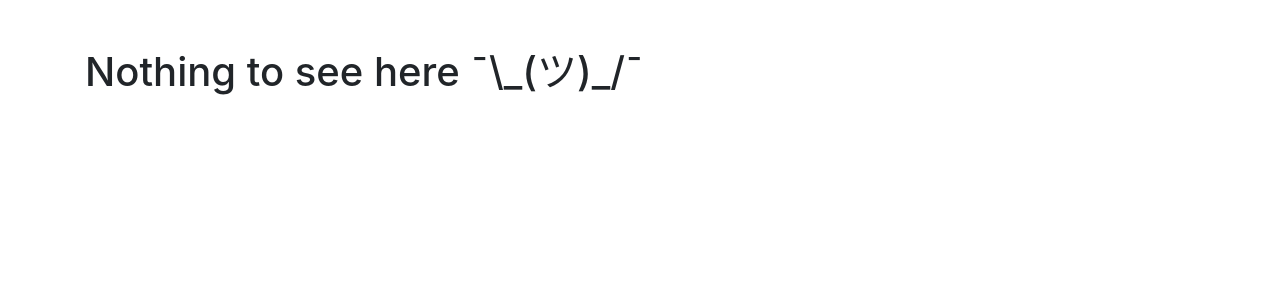
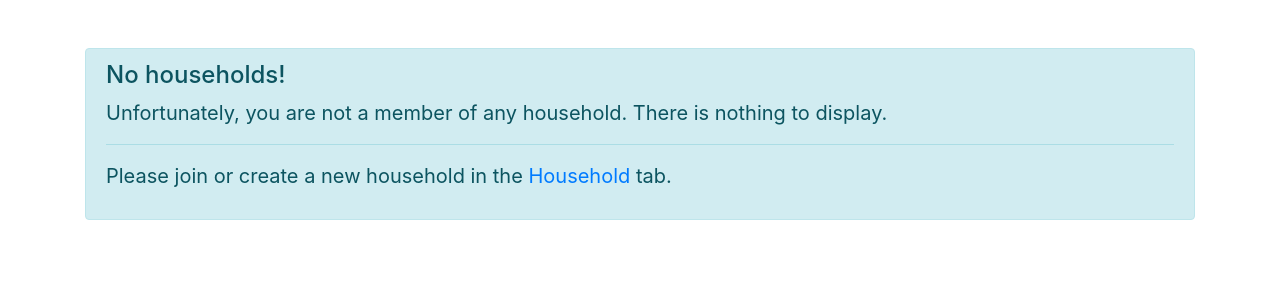
Before and after one commit to Seqrous/ThingsWeNeedRedefined, a Django app: page /main/ in a window 1280 px wide. Shown: the part 56-356 px from the top of the page. Run offline with Django 3.2, Linux system fonts and the light colour scheme; the visitor is signed in with stand-in values (Sample User, id 1); data that the repository does not hold is empty; some libraries are stand-ins or nearby versions.

Commit message:
Added alert-info in index and wish template, styling in index

```diff
--- a/ThingsWeNeed/shopping_app/templates/shopping_app/index.html
+++ b/ThingsWeNeed/shopping_app/templates/shopping_app/index.html
@@ -9,14 +9,14 @@
         <!-- Household/product table -->
         {% if household_list %}
             {% for household in household_list %}
-                <h3>{{ household.name }}</h3>
+                <h3 id='household-name'>{{ household.name }}</h3>
                 <div class='jumbotron household-jumbotron'>
                     <!-- Check if there are any items -->
                     {% if household.products.all %}
 
                         <!-- PENDING PRODUCTS -->
                         {% if household.products.all|products:"pending"|length > 0 %}
-                            <h5>Household products</h5>
+                            <h5 class='category-heading'><strong>Household products</strong></h5>
                             <table id="household-products-{{ household.slug }}" class="table table-bordered table-striped">
                                 <thead id='household-products-thead-{{ household.slug }}' class="thead-dark">
                                     <tr>
@@ -60,11 +60,12 @@
                                 </tbody>
                             </table>
                         {% else %}
-                            <h5>There are no pending products</h5>
+                            <h5><i>There are no pending products</i></h5>
                         {% endif %}
+                        <hr>
                         <!-- BOUGHT PRODUCTS / HISTORY  -->
+                        <h5 class="category-heading"><strong>Product history</strong></h5>
                         <div id="{{ household.slug }}-history-content" class='product-history-content'>
-                            <h5>Product history</h5>
                             {% if household.products.all|products:"bought"|length > 0 %}
                                 <table id="household-product-history-{{ household.slug }}" class="table table-bordered">
                                     <thead class="thead-dark">
@@ -103,14 +104,15 @@
                                     </tbody>
                                 </table>
                             {% else %}
-                                <p><strong>No history</strong></p>
+                                <h5><strong>It's empty</strong></h5>
                             {% endif %}
                         </div>
                         <button type='button' id="{{ household.slug }}-history" class='history-collapsible'>&#9660</button>
+                        <hr>
 
                         <!-- WISHES -->
                         {% if household.products.all|products:"wishes"|length > 0 %}
-                            <h5>Wishes</h5>
+                            <h5 class="category-heading"><strong>Wishes</strong></h5>
                             <!-- table with wishes -->
                             <table id="household-wishes-{{ household.slug }}" class="table table-bordered table-striped">
                                 <thead id='household-wishes-thead-{{ household.slug }}' class="thead-dark">
@@ -155,11 +157,12 @@
                                 </tbody>
                             </table>
                         {% else %}
-                            <h5>There are no pending wishes</h5>
+                            <h5><i>There are no pending wishes</i></h5>
                         {% endif %}
                     {% else %}
-                        <h5>No wishes or products in this household</h5>
+                        <h5><i>No wishes or products in this household</i></h5>
                     {% endif %}
+                    <hr>
 
                     <!-- PURCHASE FORM -->
                     <div id='confirm-purchase-dialog-{{ household.slug }}' class='purchase-content'>
@@ -211,7 +214,12 @@
             </div>
         {% else %}
             <br>
-            <h1>Nothing to see here ¯\_(ツ)_/¯</h1>
+            <div id="no-household-alert" class='alert alert-info' role='alert'>
+                <h4 class='alert-heading'>No households!</h4>
+                <p>Unfortunately, you are not a member of any household. There is nothing to display.</p>
+                <hr>
+                <p>Please join or create a new household in the <a href="{% url 'shopping_app:household_list' username=user.username %}">Household</a> tab.</p>
+            </div>
         {% endif %}
     </div>
 {% endblock %}
--- a/ThingsWeNeed/shopping_app/templates/shopping_app/wish_list.html
+++ b/ThingsWeNeed/shopping_app/templates/shopping_app/wish_list.html
@@ -47,7 +47,9 @@
             </table>
 
         {% else %}
-            <h2>Unfortunately, you have no wishes yet</h2>
+            <div class="alert alert-info">
+                <h3>Unfortunately, you have no wishes yet</h3>
+            </div>
         {% endif %}
     </div>
 {% endblock %}
--- a/ThingsWeNeed/static/shopping_app/css/master.css
+++ b/ThingsWeNeed/static/shopping_app/css/master.css
@@ -1,6 +1,18 @@
 .jumbotron.household-jumbotron {
     padding-top: 1em;
     padding-bottom: 2em;
+}
+
+#household-name {
+  background-color: rgba(117, 29, 129, 0.123);
+  padding: 5px 10px;
+  border-radius: 5px;
+  display: inline-block;
+}
+
+.category-heading {
+  color: rgba(148, 149, 245, 0.829);
+  font-size: 1.6em;
 }
 
 #product-info-button {
@@ -98,8 +110,19 @@
   border-bottom-right-radius: 10px;
   padding: 2px 18px;
   overflow: hidden;
+  margin-bottom: 10px;
 }
 
 .product-history-content {
+  margin-top: 2px;
   display: none;
 }
+
+#no-household-alert {
+  font-size: 1.25em;
+  text-align: left;
+}
+
+#house-image {
+  height: 400px;
+}
```
